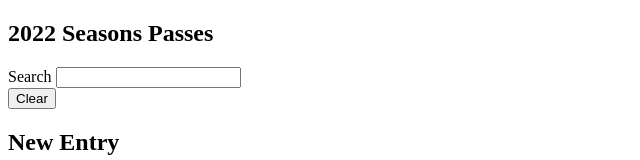
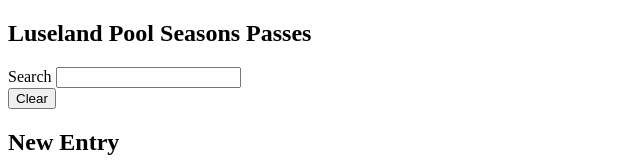
Before and after one commit to Jonah-Hansen/Pool-passes-2022, a React (Create React App) app: page / in a window 1280 px wide. Shown: the top 160 px of the page, without its empty margins (0-640 px from the left). Built offline with nearby package versions, Linux system fonts and the light colour scheme; no server answers.

Commit message:
updated page title

```diff
--- a/src/App.js
+++ b/src/App.js
@@ -116,7 +116,7 @@ const App = () => {
 
   return (
     <div>
-      <h2>2022 Seasons Passes</h2>
+      <h2>Luseland Pool Seasons Passes</h2>
       <Notification message={notification.message} type={notification.type} />
       <Input label='Search ' state={states.filter} handler={handlers.handleFilter} />
       <button type='button' onClick={() => setFilter('')}>Clear</button>
```
